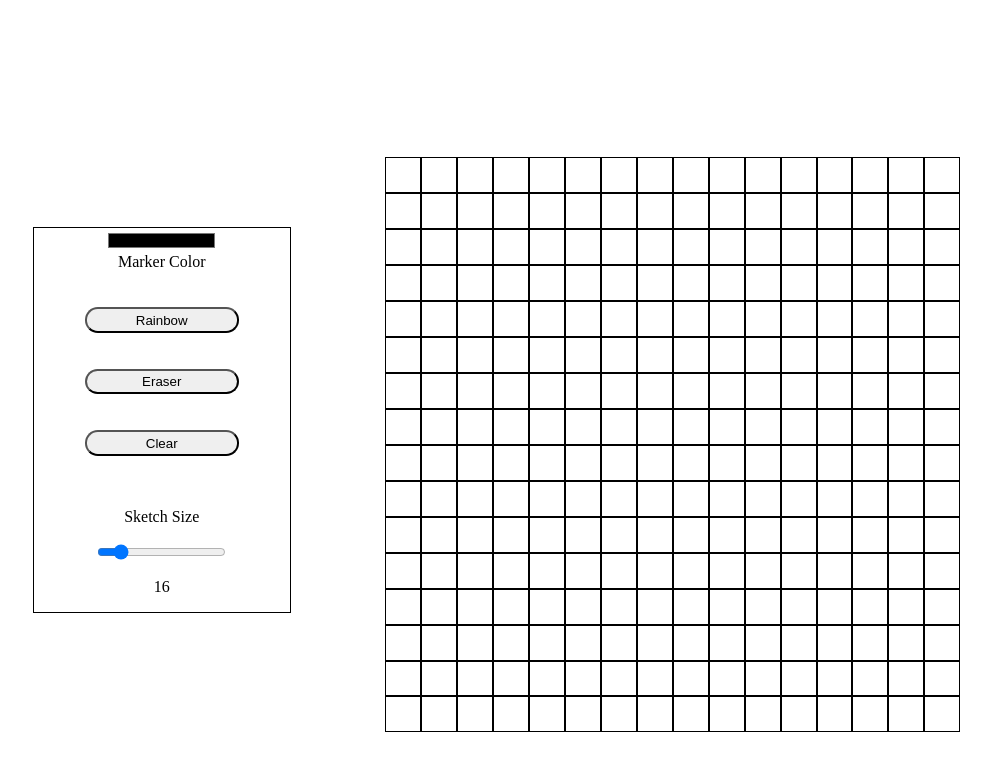
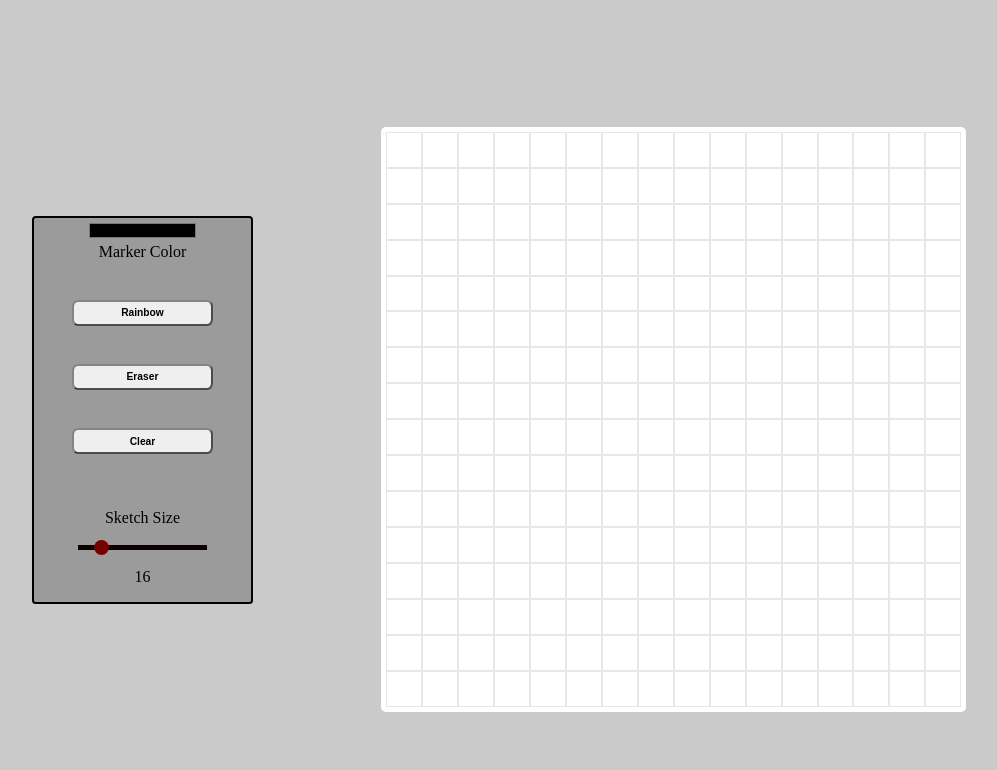
Before and after one commit to Kernius/Etch-a-sketch, a plain HTML site: page index.html in a window 1280 px wide. Shown: the whole page, without its empty margins (141-1138 px from the left). Drawn offline with Linux system fonts and the light colour scheme.

Commit message:
styling for parameter box is added

```diff
--- a/styles.css
+++ b/styles.css
@@ -8,20 +8,28 @@
   border-radius: 5px;
   height: 575px;
   width: 575px;
+  background-color:white;
 }
 
 #content {
 display:flex;
 justify-content:center;
 align-items:center;
-margin-top:8vw;
+margin-top:6vw;
 }
 
 #parameters {
-border: 1px solid black;
 height:30vw;
-width:20vw;
-margin-right:7vw;
+width:17vw;
+margin-right:10vw;
+border: 2px solid black;
+display:flex;
+flex-direction:column;
+justify-content:space-between;
+align-items:center;
+background-color:rgba(0, 0, 0, 0.233);
+border-radius:0.3vw;
+margin-top: 2.4vw;
 
 }
 
@@ -37,29 +45,41 @@ margin-right:7vw;
   align-items:center;
 }
 
-#parameters {
-display:flex;
-flex-direction:column;
-justify-content:space-between;
-align-items:center;
-}
+
 
 .box {
-  border: 0.1vw solid black;
+  border: 1px solid rgba(128, 128, 128, 0.192);
 }
 
 #clear, #erase, #rainbow {
-  width:12vw;
+  width:11vw;
   height: 2vw;
-  border-radius:1vw;
+  border-radius:0.5vw;
+  border-color:rgba(0, 0, 0, 0.685);
+  border-width:0.2vw;
+  font-size:0.8vw;
+  font-weight:bold;
 }
 
 
 .eraseActive, .rainbowActive {
     width:12vw;
     height:2vw;
-    border-radius:1vw;
-    background-color: red;
+    border-radius:0.5vw;
+    background-color:rgba(202, 4, 4, 0.644);
+    color:white;
+    transform: scale(0.95);
+    box-shadow: 3px 2px 22px 1px rgba(0, 0, 0, 0.4)
+}
+
+
+#clear {
+  transition:0.3s;
+}
+
+#clear:hover {
+  background-color:rgba(202, 4, 4, 0.644);
+    color:white;
 
 }
 
@@ -69,3 +89,27 @@ align-items:center;
   background-color: transparent;
   border:none;
 }
+
+input[type="range"] {
+  -webkit-appearance: none;
+ }
+
+
+ input[type="range"]::-webkit-slider-runnable-track {
+  background: rgb(10, 2, 0);
+  height: 5px;
+ }
+
+
+ input[type="range"]::-webkit-slider-thumb {
+  -webkit-appearance: none;
+  height: 15px;
+  width: 15px;
+  background: rgb(117, 0, 0);
+  margin-top: -5px;
+  border-radius: 50%;
+ }
+
+body {
+  background-color:rgba(136, 136, 136, 0.438);
+}
```
